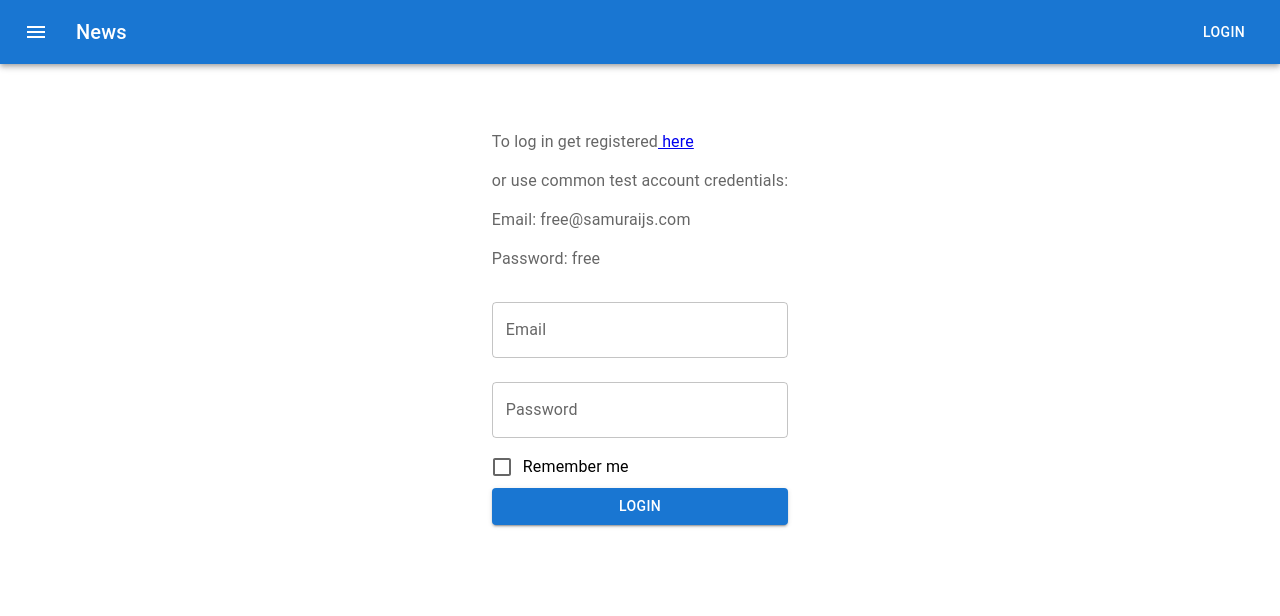
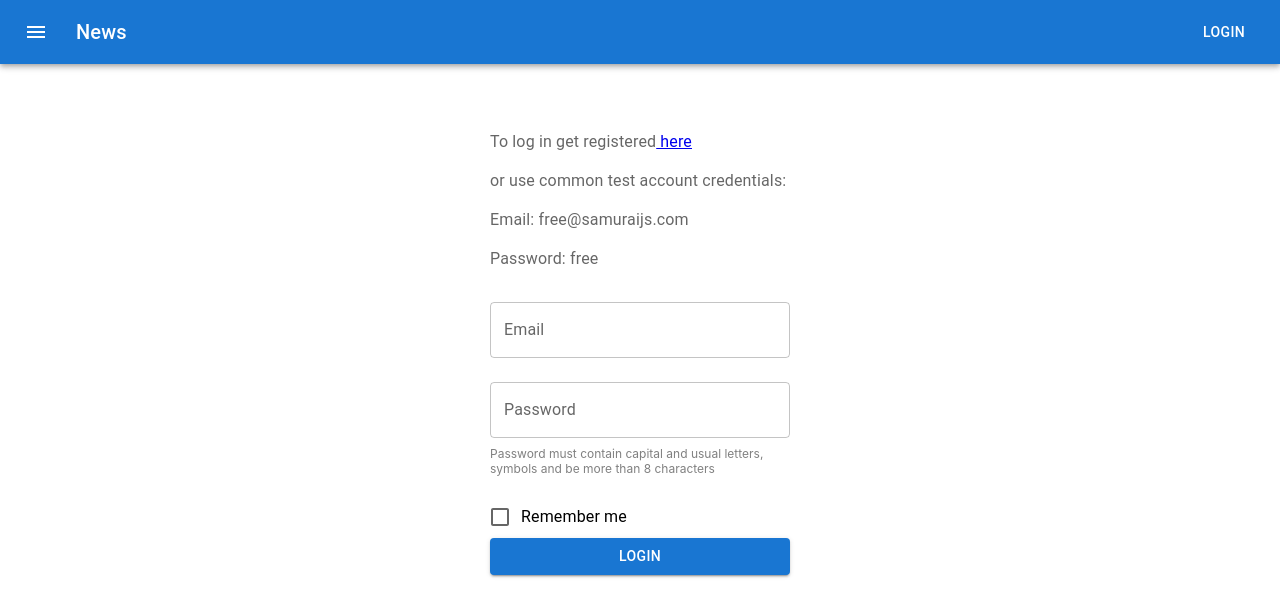
Before and after one commit to artkosmos/List-Of-Notes, a React (Create React App) app: page /login in a window 1280 px wide. Shown: the top 616 px of the page. Built offline with nearby package versions, Linux system fonts and the light colour scheme; no server answers.

Commit message:
implement login form with validation using formik

```diff
--- /dev/null
+++ b/src/features/Login.module.css
@@ -0,0 +1,11 @@
+.password {
+  font-size: 12px;
+  width: 300px;
+  margin-bottom: 20px;
+  color: gray;
+}
+
+.error {
+  color: red;
+  font-size: 16px;
+}
--- a/src/features/Login.tsx
+++ b/src/features/Login.tsx
@@ -7,8 +7,48 @@ import FormGroup from '@mui/material/FormGroup';
 import FormLabel from '@mui/material/FormLabel';
 import TextField from '@mui/material/TextField';
 import Button from '@mui/material/Button';
+import {useFormik} from "formik";
+import style from './Login.module.css'
+
+type ValidateFieldType = {
+  email?: string
+  password?: string
+  rememberMe?: boolean
+}
 
 export const Login = () => {
+
+  const formik = useFormik({
+    initialValues: {
+      email: '',
+      password: '',
+      rememberMe: false
+    },
+    onSubmit: values => {
+      formik.resetForm()
+      alert(JSON.stringify(values));
+    },
+    validate: (values => {
+      const errors: ValidateFieldType = {}
+      const checkEmail = /^[A-Z0-9._%+-]+@[A-Z0-9.-]+\.[A-Z]{2,4}$/i
+      const checkPassword = /^(?=.*[A-Z])(?=.*[!@#$%^&*])(?!.*[\s.,;:!])[a-zA-Z0-9@#$%^&*]{8,}$/i
+
+      if (!values.email) {
+        errors.email = 'Required'
+      } else if (!checkEmail.test(values.email)) {
+        errors.email = 'Invalid email address'
+      }
+
+      if (!values.password) {
+        errors.password = 'Required'
+      } else if (!checkPassword.test(values.password)) {
+        errors.password = 'Invalid password'
+      }
+
+      return errors
+    })
+  })
+
   return <Grid container justifyContent={'center'}>
     <Grid item justifyContent={'center'}>
       <FormControl>
@@ -22,16 +62,37 @@ export const Login = () => {
           <p>Email: free@samuraijs.com</p>
           <p>Password: free</p>
         </FormLabel>
+        <form onSubmit={formik.handleSubmit}>
           <FormGroup>
-          <TextField label="Email" margin="normal"/>
-          <TextField type="password" label="Password"
+            <TextField
+              label="Email"
               margin="normal"
+              {...formik.getFieldProps('email')}
             />
-          <FormControlLabel label={'Remember me'} control={<Checkbox/>}/>
+            {formik.touched.email && formik.errors.email ?
+              <div className={style.error}>{formik.errors.email}</div> : null}
+            <TextField
+              type="password"
+              label="Password"
+              margin="normal"
+              {...formik.getFieldProps('password')}
+            />
+            {formik.touched.email && formik.errors.password ?
+              <div className={style.error}>{formik.errors.password}</div> : null}
+            <div className={style.password}>Password must contain capital and usual letters, symbols and be more than 8
+              characters
+            </div>
+            <FormControlLabel
+              label={'Remember me'}
+              control={<Checkbox/>}
+              checked={formik.values.rememberMe}
+              {...formik.getFieldProps('rememberMe')}
+            />
             <Button type={'submit'} variant={'contained'} color={'primary'}>
               Login
             </Button>
           </FormGroup>
+        </form>
       </FormControl>
     </Grid>
   </Grid>
```
Lines whose indentation alone changed are shown as unchanged.
